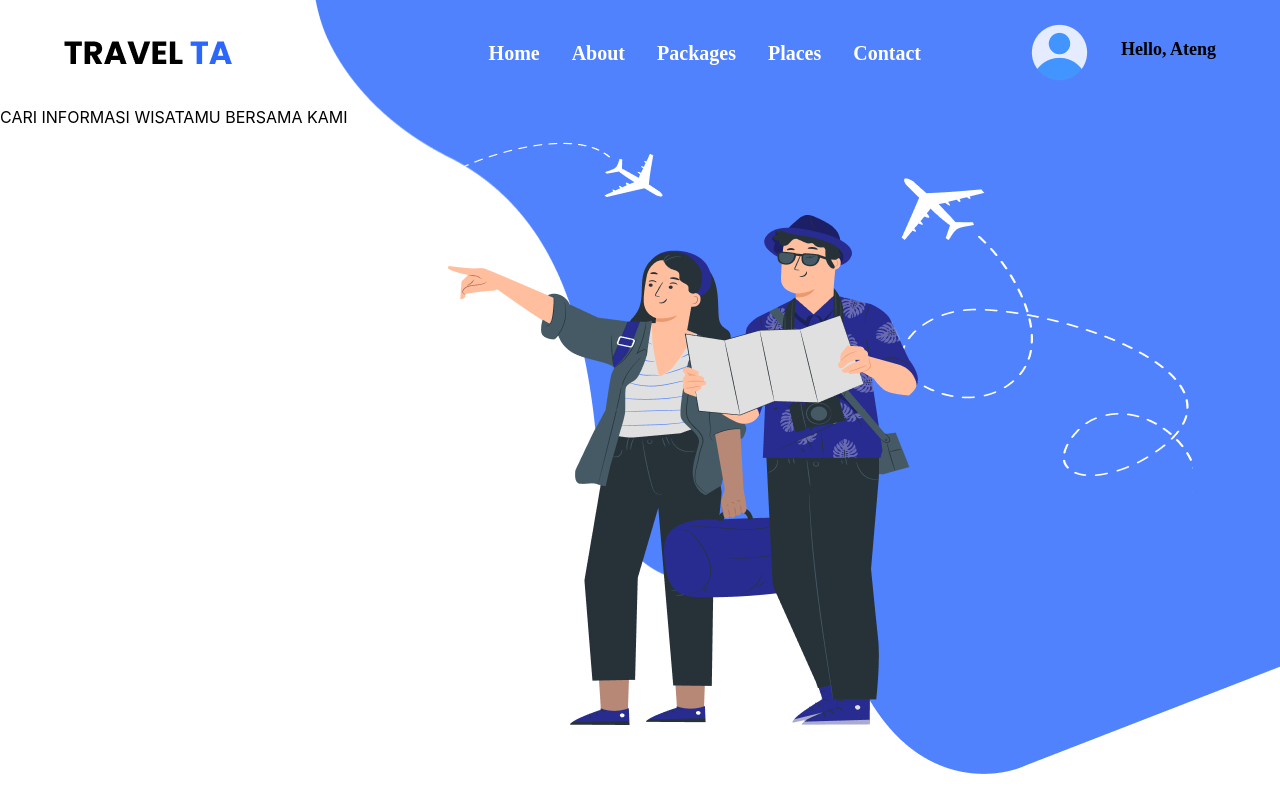
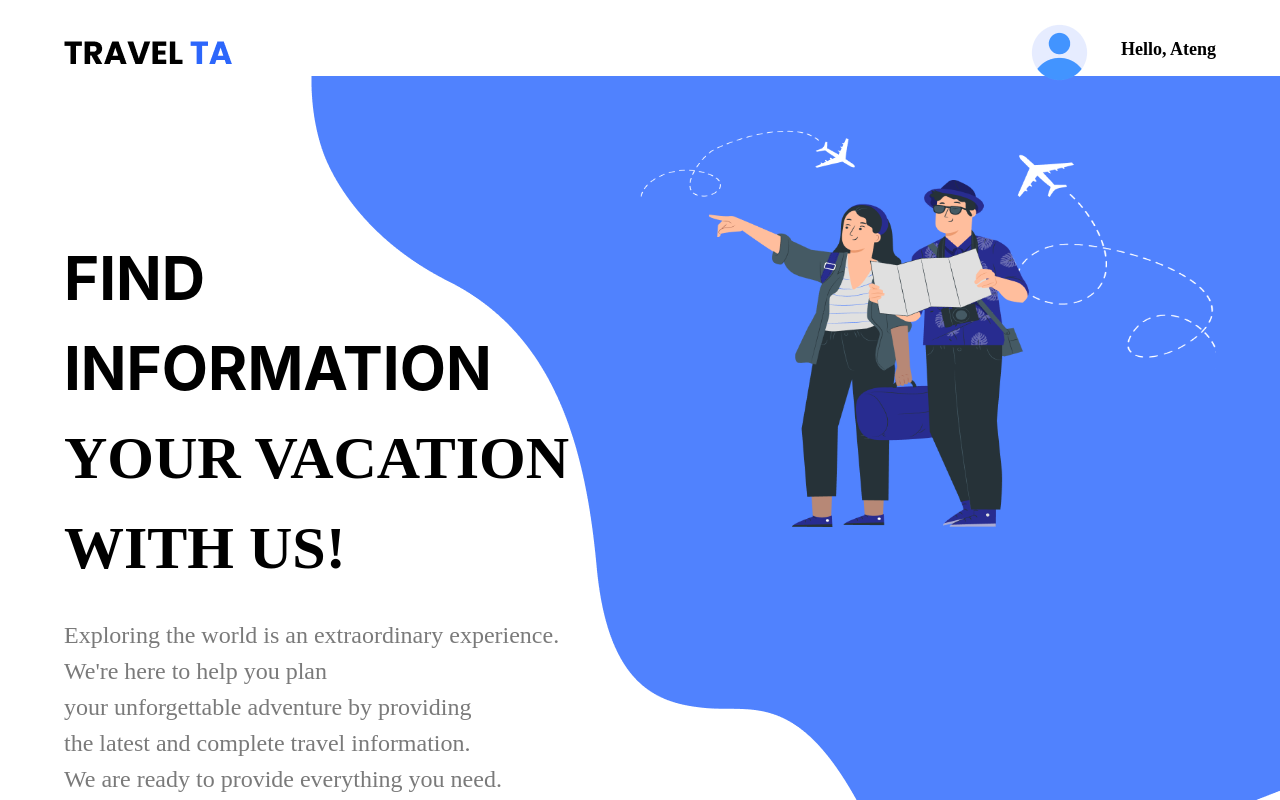
Before and after one commit to arryadali/TravelTA, a React (Create React App) app: page / in a window 1280 px wide. Shown: the top 800 px of the page. Built offline with nearby package versions, Linux system fonts and the light colour scheme.

Commit message:
feature home

```diff
--- a/package.json
+++ b/package.json
@@ -8,6 +8,7 @@
     "@testing-library/user-event": "^13.5.0",
     "react": "^18.2.0",
     "react-dom": "^18.2.0",
+    "react-router-dom": "^6.14.1",
     "react-scripts": "5.0.1",
     "web-vitals": "^2.1.4"
   },
--- a/public/index.html
+++ b/public/index.html
@@ -25,19 +25,21 @@
       Learn how to configure a non-root public URL by running `npm run build`.
     -->
     <title>React App</title>
+    <script type="module" src="https://unpkg.com/ionicons@7.1.0/dist/ionicons/ionicons.esm.js"></script>
+<script nomodule src="https://unpkg.com/ionicons@7.1.0/dist/ionicons/ionicons.js"></script>
   </head>
   <body>
     <noscript>You need to enable JavaScript to run this app.</noscript>
-    <div id="root"></div>
-    <!--
-      This HTML file is a template.
-      If you open it directly in the browser, you will see an empty page.
+    <div id="root">
 
-      You can add webfonts, meta tags, or analytics to this file.
-      The build step will place the bundled scripts into the <body> tag.
+    </div>
 
-      To begin the development, run `npm start` or `yarn start`.
-      To create a production bundle, use `npm run build` or `yarn build`.
-    -->
+    <script>
+      function Menu(e) {
+          let list = document.querySelector('ul')
+
+          e.name === 'menu' ? (e.name = "close", list.classList.add('top-[80px]'), list.classList.add('opacity-100')): (e.name = "menu", list.classList.remove('top-[80px]'), list.classList.remove('opacity-100'))
+      }
+  </script>
   </body>
 </html>
--- a/src/App.jsx
+++ b/src/App.jsx
@@ -1,12 +1,15 @@
 import './App.css';
+
 import Navbar from './component/navbar';
 import Home from './component/Home';
+import Contact from './component/contact';
 
 function App() {
   return (
     <div>
       <Navbar/>
       <Home/>
+      <Contact/>
     </div>
   );
 }
--- a/src/component/Home.jsx
+++ b/src/component/Home.jsx
@@ -2,15 +2,42 @@ import React from 'react'
 
 function Home() {
   return (
-    <div class="flex">
-        <div class="col-start-1 col-end-3 ">
-            <p>CARI INFORMASI WISATAMU BERSAMA KAMI</p>
+    <div>
+      <div className='flex px-16'>
+
+        <div className='w-[50%]'>
+          <div className='font-bold text-[60px] pt-32 uppercase'>
+            <p className=''>find information
+            <pre className='font-[Poppins]'>your vacation</pre>
+            <pre className='font-[Poppins]'>with us!</pre>
+            </p>
+          </div>
+
+          <div className='font-[Poppins] pt-6 text-[#7A7A7A] font-light text-[24px]'>
+            <p>
+            Exploring the world is an extraordinary experience.
+            <pre className='font-[Poppins]'>We're here to help you plan</pre>
+            <pre className='font-[Poppins]'>your unforgettable adventure by providing</pre>
+            <pre className='font-[Poppins]'>the latest and complete travel information.</pre>
+            <pre className='font-[Poppins]'>We are ready to provide everything you need.</pre>
+            </p>
+          </div>
+
+          <div className='pt-28'>
+            <input
+            type="text"
+            placeholder='Search Information Your Vocation!'
+            className='bg-[#DEE9FF] w-[41rem] h-[4rem] rounded-[15px] px-6 '
+
+            />
+          </div>
         </div>
-        <div class="float-right">
-            <img src="../asset/landing.png" alt=""/>
+
+        <div className=''>
+          <img src="../asset/landing.png" alt="" />
         </div>
+      </div>
     </div>
-
   )
 }
 
--- /dev/null
+++ b/src/component/contact.jsx
@@ -0,0 +1,11 @@
+import React from 'react'
+
+const Contact = () => {
+  return (
+    <div>
+
+    </div>
+  )
+}
+
+export default Contact;
--- a/src/component/navbar.jsx
+++ b/src/component/navbar.jsx
@@ -1,5 +1,4 @@
 import React from 'react'
-
 
 const Navbar = () => {
   return (
@@ -17,19 +16,24 @@ const Navbar = () => {
 
         <ul class="md:flex md:items-center font-semibold text-[20px] text-white z-[-1] md:z-auto md:static absolute w-full left-0 md:w-auto md:py-0 py-4 md:pl-0 pl-7 md:opacity-100 opacity-0 top[-400px] transition-all ease-in duration-500">
             <li class="mx-4 my-6 md:my-0">
-                <a href="#" class="hover:text-[#5082FE] duration-500">Home</a>
+                {/* <Link to={"/"}>Home</Link> */}
+                Home
             </li>
             <li class="mx-4 my-6 md:my-0">
-                <a href="#" class="hover:text-[#5082FE] duration-500">About</a>
+                {/* <Link to={"/"}>About</Link> */}
+                About
             </li>
             <li class="mx-4 my-6 md:my-0">
-                <a href="#" class="hover:text-[#5082FE] duration-500">Packages</a>
+                {/* <Link to={"/"}>Packages</Link> */}
+                Packages
             </li>
             <li class="mx-4 my-6 md:my-0">
-                <a href="#" class="hover:text-[#5082FE] duration-500">Places</a>
+                {/* <Link to={"/"}>Places</Link> */}
+                Places
             </li>
             <li class="mx-4 my-6 md:my-0 xl:pr-[94px]">
-                <a href="#" class="hover:text-[#5082FE] duration-500">Contact</a>
+                {/* <Link to={"/"}>Contack</Link> */}
+                Contack
             </li>
 
             <span class="flex">
--- a/src/index.css
+++ b/src/index.css
@@ -14,7 +14,9 @@ body {
   /* 2 */
   background-image: url('../public/asset/bg.png');
   background-repeat: no-repeat;
+  /* background-size: cover; */
   background-position: right;
+  background-width:50%;
 }
 
 code {
```
Also changed, not shown: 1 other file (tests, documents, lock files or other folders).
